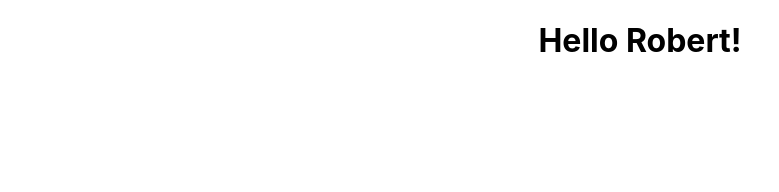
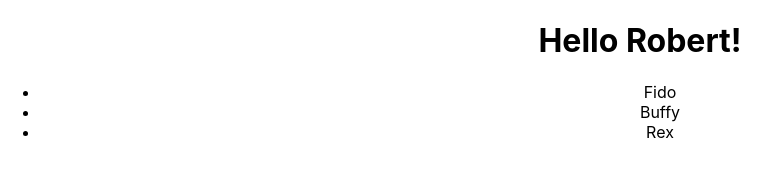
Before and after one commit to RobBerger/l02-FSWD1054, a React (Create React App) app: page / in a window 1280 px wide. Shown: the top 192 px of the page, without its empty margins (0-779 px from the left). Built offline with nearby package versions, Linux system fonts and the light colour scheme.

Commit message:
used map to loop through dogs array and creat a list item

```diff
--- a/src/App.js
+++ b/src/App.js
@@ -4,10 +4,16 @@ import './App.css';
 function App() {
 
   let name = 'Robert';
+  let dogs = ['Fido', 'Buffy', 'Rex'];
 
   return (
     <div className="App">
       <h1>Hello {name}!</h1>
+      <ul>
+        {
+          dogs.map(dog => (<li>{dog}</li>))
+        }
+      </ul>
     </div>
   );
 }
```
